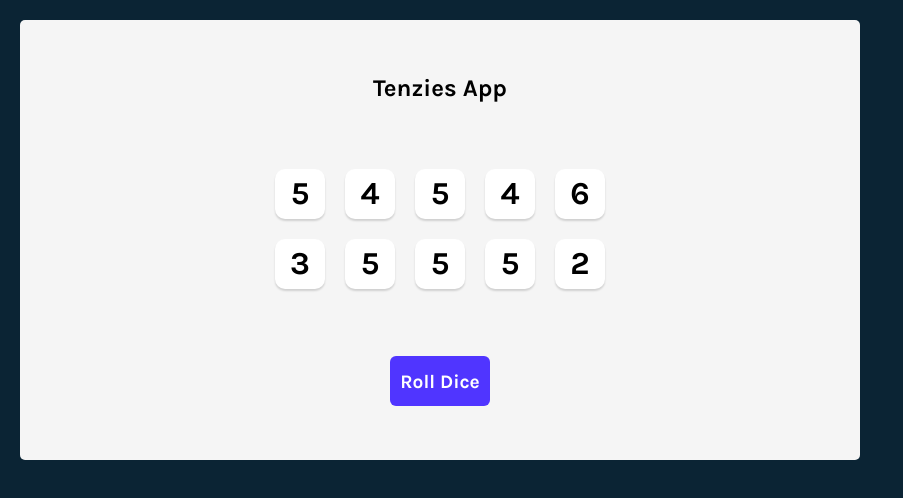
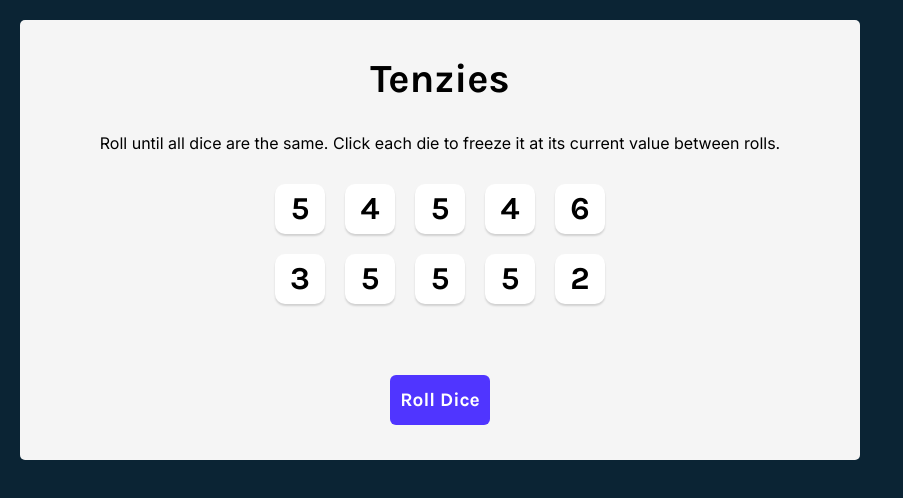
Before and after one commit to Richie1136/Tenzies, a React (Create React App) app in the folder tenzies/: page / in a window 1280 px wide. Shown: the top 498 px of the page, without its empty margins (0-903 px from the left). Built offline with nearby package versions, Linux system fonts and the light colour scheme; the HTML template or start-up script is replaced by a standard one.

Commit message:
Added a title and instructions class and added some styling to those classes

```diff
--- a/tenzies/src/App.css
+++ b/tenzies/src/App.css
@@ -22,10 +22,21 @@
   font-family: "Karla", sans-serif;
 }
 
+.instructions {
+  font-family: "Inter", sans-serif;
+  font-weight: 400;
+  text-align: center;
+}
+
 .container {
   display: grid;
   grid-template: auto auto / repeat(5, 1fr);
   gap: 20px;
+  margin-bottom: 40px;
+}
+
+.title {
+  font-size: 40px;
 }
 
 .roll-dice {
--- a/tenzies/src/App.js
+++ b/tenzies/src/App.js
@@ -20,6 +20,7 @@
     }
   }
 
+
   const [numbers, setNumbers] = useState(allNewDice())
 
   const rollDice = (id) => {
@@ -29,6 +30,7 @@
   }
 
   const holdDice = (id) => {
+    console.log(id)
     setNumbers(oldDice => oldDice.map((num) => {
       return num.id === id ?
         { ...num, isHeld: !num.isHeld } : num
@@ -37,7 +39,11 @@
 
   return (
     <div className="App">
-      <h2>Tenzies App</h2>
+      <h1 className='title'>Tenzies</h1>
+      <p className='instructions'>
+        Roll until all dice are the same. Click each die to freeze it at its
+        current value between rolls.
+      </p>
       <div className='container'>
         {numbers.map((num) => {
           return <Die id={num.id} key={num.id} isHeld={num.isHeld} value={num.value} hold={() => holdDice(num.id)} />
```
